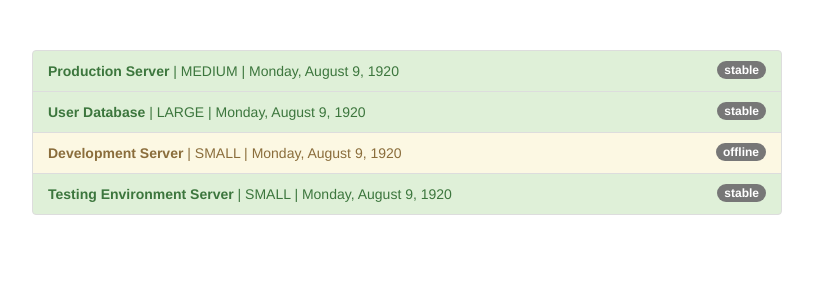
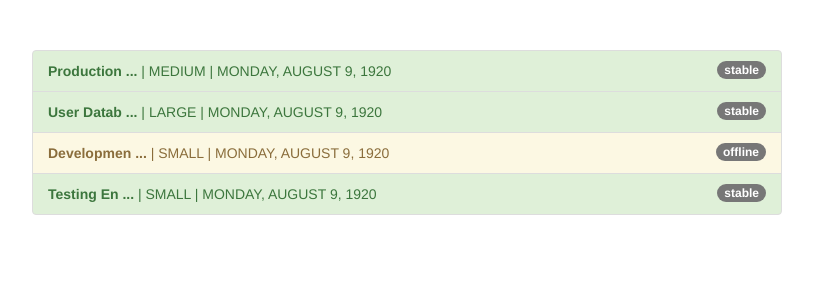
Before and after one commit to bartoszgajda55/AngularTCG, an Angular app: page / in a window 1280 px wide. Shown: the top 300 px of the page, without its empty margins (233-1046 px from the left). Built offline with nearby package versions, Linux system fonts and the light colour scheme.

Commit message:
Creating a custom pipe.

```diff
--- a/src/app/app.component.html
+++ b/src/app/app.component.html
@@ -10,9 +10,9 @@
             class="badge">
             {{ server.status }}
           </span>
-          <strong>{{ server.name }}</strong> |
+          <strong>{{ server.name | shorten }}</strong> |
           {{ server.instanceType | uppercase }} |
-          {{ server.started | date:'fullDate' }}
+          {{ server.started | date:'fullDate' | uppercase }}
         </li>
       </ul>
     </div>
--- a/src/app/app.module.ts
+++ b/src/app/app.module.ts
@@ -4,10 +4,12 @@ import { FormsModule } from '@angular/forms';
 import { HttpModule } from '@angular/http';
 
 import { AppComponent } from './app.component';
+import {ShortenedPipe} from "./shortened.pipe";
 
 @NgModule({
   declarations: [
-    AppComponent
+    AppComponent,
+    ShortenedPipe
   ],
   imports: [
     BrowserModule,
--- /dev/null
+++ b/src/app/shortened.pipe.ts
@@ -0,0 +1,13 @@
+import {Pipe, PipeTransform} from "@angular/core";
+
+@Pipe({
+  name: 'shorten'
+})
+export class ShortenedPipe implements PipeTransform {
+  transform(value: any) {
+    if (value.length > 10) {
+      return value.substr(0, 10) + ' ...';
+    }
+    return value;
+  }
+}
```
